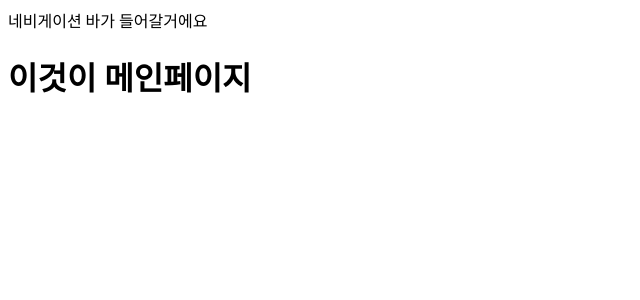
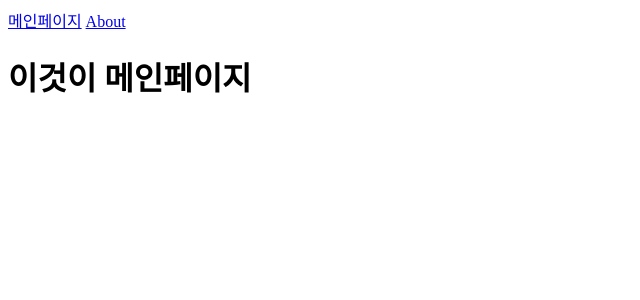
Before and after one commit to Brokyeom/Portfolio, a SvelteKit app: page / in a window 1280 px wide. Shown: the top 300 px of the page, without its empty margins (0-640 px from the left). Built offline with nearby package versions, Linux system fonts and the light colour scheme.

Commit message:
chore : layout router 연결

```diff
--- a/src/routes/+layout.svelte
+++ b/src/routes/+layout.svelte
@@ -1,7 +1,10 @@
 <script>
 </script>
 
-<div class="app">네비게이션 바가 들어갈거에요</div>
+<div class="app">
+	<a href="/">메인페이지</a>
+	<a href="/about">About</a>
+</div>
 <slot />
 
 <style>
```
